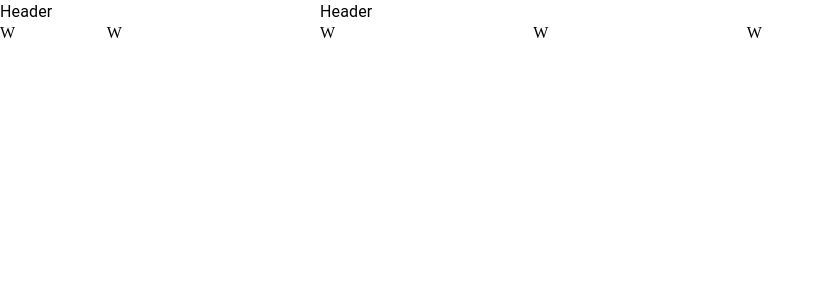
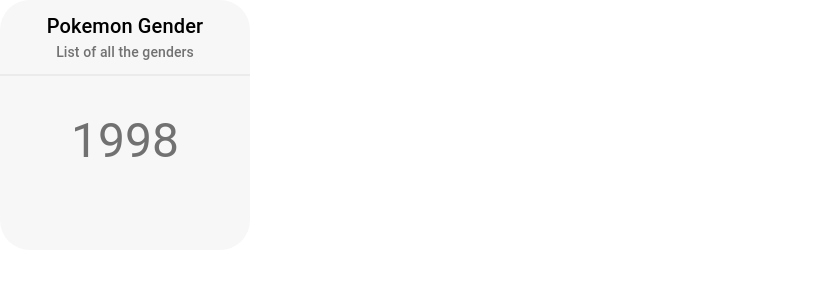
Before and after one commit to DanilLinkov/WidgetFramework, a React (Create React App) app: page / in a window 1280 px wide. Shown: the top 300 px of the page, without its empty margins (0-825 px from the left). Built offline with nearby package versions, Linux system fonts and the light colour scheme.

Commit message:
Basic mockup styles for number widget

```diff
--- a/src/App.tsx
+++ b/src/App.tsx
@@ -1,8 +1,18 @@
 import React from "react";
+import WidgetItem from "./Components/WidgetItem/WidgetItem";
 import Home from "./Screens/Home/Home";
 
 function App() {
-  return <Home />;
+  return (
+    <WidgetItem
+      widget={{
+        title: "Pokemon Gender",
+        subtitle: "List of all the genders",
+        type: "list",
+        api: "https://pokeapi.co/api/v2/gender/",
+      }}
+    />
+  );
 }
 
 export default App;
--- a/src/Components/Header/Header.tsx
+++ b/src/Components/Header/Header.tsx
@@ -1,7 +1,44 @@
+import {
+  Container,
+  createStyles,
+  makeStyles,
+  Theme,
+  Typography,
+} from "@material-ui/core";
 import React from "react";
 
-function Header() {
-  return <div></div>;
+interface Props {
+  title: string;
+  subtitle?: string;
+}
+
+const useStyles = makeStyles((theme: Theme) =>
+  createStyles({
+    headerContainer: {
+      borderBottom: "rgb(231,231,231,0.7) 2px solid",
+      padding: "10px",
+    },
+  })
+);
+
+function Header(props: Props) {
+  const classes = useStyles();
+
+  return (
+    <Container disableGutters={true} className={classes.headerContainer}>
+      <Typography variant="h6" align="center">
+        {props.title}
+      </Typography>
+      <Typography
+        variant="subtitle2"
+        align="center"
+        color="textSecondary"
+        noWrap
+      >
+        {props.subtitle}
+      </Typography>
+    </Container>
+  );
 }
 
 export default Header;
--- a/src/Components/WidgetContainer/WidgetContainer.tsx
+++ b/src/Components/WidgetContainer/WidgetContainer.tsx
@@ -18,28 +18,25 @@
 
 const useStyles = makeStyles((theme: Theme) =>
   createStyles({
-    root: {
-      flexGrow: 1,
-    },
-    paper: {
-      height: 140,
-      width: 100,
-    },
-    control: {
-      padding: theme.spacing(2),
-    },
+    widgetContainer: {},
   })
 );
 
 function WidgetContainer(props: Props) {
+  const classes = useStyles();
   const size: GridSize = (props.size * 3) as any;
 
   return (
     <Grid item xs={size}>
       <Typography>Header</Typography>
-      <Grid container item justifyContent="flex-start" alignItems="center">
+      <Grid
+        container
+        justifyContent="flex-start"
+        alignItems="center"
+        className={classes.widgetContainer}
+      >
         {props.widgets.map((widget) => (
-          <WidgetItem />
+          <WidgetItem widget={widget} />
         ))}
       </Grid>
     </Grid>
--- a/src/Components/WidgetItem/WidgetItem.tsx
+++ b/src/Components/WidgetItem/WidgetItem.tsx
@@ -1,10 +1,38 @@
-import { Grid } from "@material-ui/core";
+import { Grid, Typography, Container } from "@material-ui/core";
+import { createStyles, makeStyles, Theme } from "@material-ui/core/styles";
 import React from "react";
+import Header from "../Header/Header";
+import WidgetContent from "./WidgetItemContent/WidgetContent";
 
-function WidgetItem() {
+type widget = {
+  title: string;
+  subtitle?: string;
+  type: string;
+  api: string;
+};
+
+interface Props {
+  widget: widget;
+}
+
+const useStyles = makeStyles((theme: Theme) =>
+  createStyles({
+    widgetItemContainer: {
+      height: "250px",
+      width: "250px",
+      borderRadius: "30px",
+      backgroundColor: "#F7F7F7",
+    },
+  })
+);
+
+function WidgetItem(props: Props) {
+  const classes = useStyles();
+
   return (
-    <Grid item xs={4}>
-      W
+    <Grid item className={classes.widgetItemContainer}>
+      <Header title={props.widget.title} subtitle={props.widget.subtitle} />
+      <WidgetContent />
     </Grid>
   );
 }
--- /dev/null
+++ b/src/Components/WidgetItem/WidgetItemContent/WidgetContent.tsx
@@ -0,0 +1,22 @@
+import { Container, Typography } from "@material-ui/core";
+import React from "react";
+
+function WidgetContent() {
+  return (
+    <Container
+      disableGutters
+      style={{
+        alignItems: "center",
+        justifyContent: "center",
+        display: "flex",
+        marginTop: "15%",
+      }}
+    >
+      <Typography variant="h3" align="center" color="textSecondary" noWrap>
+        1998
+      </Typography>
+    </Container>
+  );
+}
+
+export default WidgetContent;
--- a/src/Screens/Home/Home.tsx
+++ b/src/Screens/Home/Home.tsx
@@ -8,8 +8,9 @@
 const useStyles = makeStyles((theme: Theme) =>
   createStyles({
     root: {
-      height: "100%",
-      width: "100%",
+      height: "95vh",
+      width: "98%",
+      margin: "1%",
     },
     control: {
       padding: theme.spacing(2),
@@ -22,7 +23,7 @@
   const configData = getSelectedClientConfig();
 
   return (
-    <Grid container className={classes.root}>
+    <Grid container className={classes.root} spacing={5}>
       {configData.columns.map((column) => (
         <WidgetContainer
           heading={column.heading}
```
